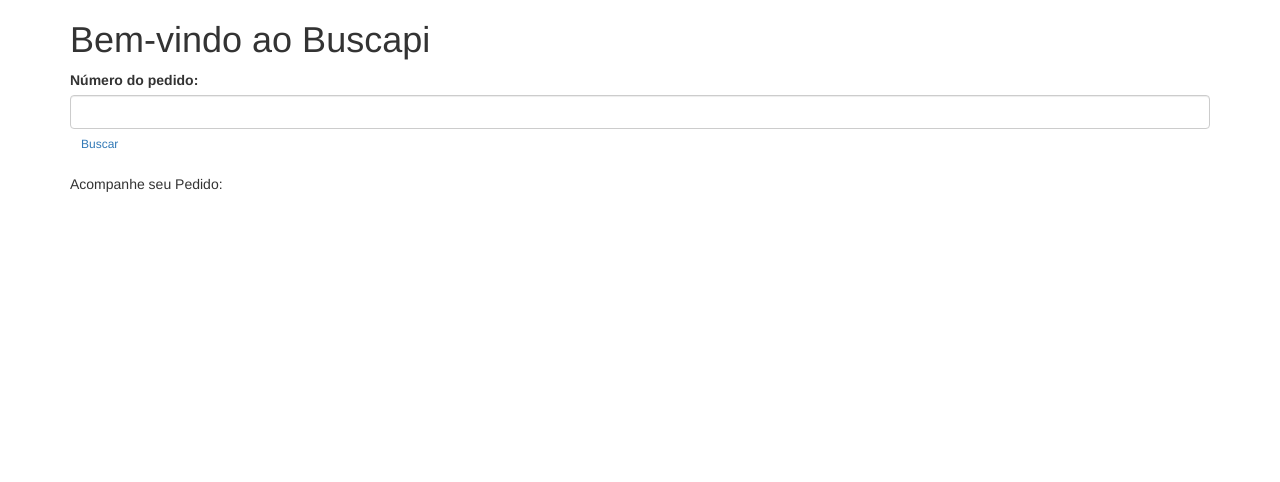
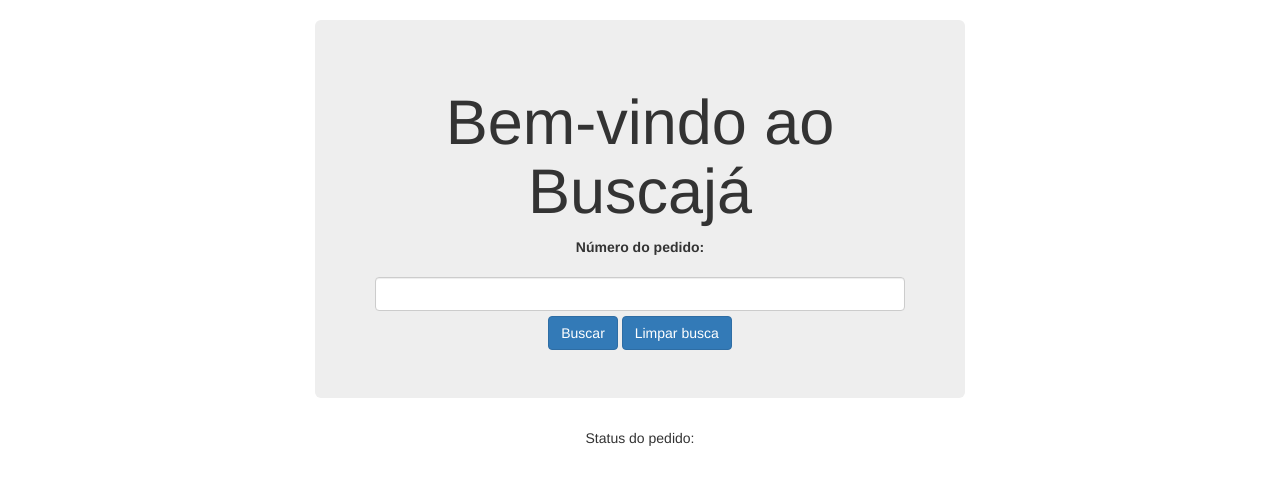
Before and after one commit to daniellalopes2/buscapi, a website: page public/index.html in a window 1280 px wide. Drawn offline with nearby package versions, Linux system fonts and the light colour scheme.

Commit message:
Buscajá

```diff
--- a/public/index.html
+++ b/public/index.html
@@ -5,18 +5,53 @@
     <meta charset="UTF-8">
     <meta"Content-Type: application/json;charset=UTF-8">
     <link href="https://maxcdn.bootstrapcdn.com/bootstrap/3.3.7/css/bootstrap.min.css" rel="stylesheet" integrity="sha384-BVYiiSIFeK1dGmJRAkycuHAHRg32OmUcww7on3RYdg4Va+PmSTsz/K68vbdEjh4u" crossorigin="anonymous">
+
+    	<style>
+		.jumbotron {
+			width: 650px;
+			text-align: center;
+			margin-top: 20px;
+			margin-left: auto;
+			margin-right: auto;
+		}
+		h3 {
+			margin-bottom: 30px;
+		}
+		.table {
+			margin-top: 20px;
+		}
+		.form-control {
+			margin-bottom: 5px;
+		}
+		.selecionado {
+			background-color: yellow;
+		}
+		.negrito {
+			font-weight: bold;
+		}
+	</style>
+
 </head>
 
-     <div class="container" ng-app="IntegrationController" ng-controller="IntegrationController">
-     <h1>Bem-vindo ao Buscapi</h1>
+    <body class="container" ng-app="IntegrationController" ng-controller="IntegrationController">
+    <div class="jumbotron">
+
+    <h1>Bem-vindo ao Buscajá</h1>
     <div class="form-group">
-      <label>Número do pedido: </label>
-      <input type="number" class="form-control" ng-model="numeroPedido">
-      <a href="#" class="btn btn-sucess btn-sm" ng-click="obterPedido(numeroPedido);">Buscar</a>
+    <label>Número do pedido: </label>
+
     </div>
 
-    <p>Acompanhe seu Pedido: </p>
-    <p ng-show="Mensagem">{{Mensagem}}</p>
+    <input class="form-control" type="number" class="table-striped ng-model="numeroPedido">
+    <a href="#" class="btn btn-primary" ng-click="obterPedido(numeroPedido);">Buscar</a>
+    <a href="#" class="btn btn-primary" ng-click="numeroPedido">Limpar busca</a>
+
+
+
+    </div>
+
+    <center><p> Status do pedido: </p></center>
+    <center><p ng-show="Mensagem">{{Mensagem}}</p></center>
 
     <script src="vendor/angular/angular.js"></script>
     <script src="vendor/angular-route/angular-route.js"></script>
--- a/public/js/controllers/IntegrationController.js
+++ b/public/js/controllers/IntegrationController.js
@@ -1,6 +1,7 @@
 angular.module('buscapi').controller('IntegrationController', function($scope, $http) {
 
     $scope.Mensagem = "";
+
 
     $scope.obterPedido = function(numeroPedido) {;
                var obj = {
```
